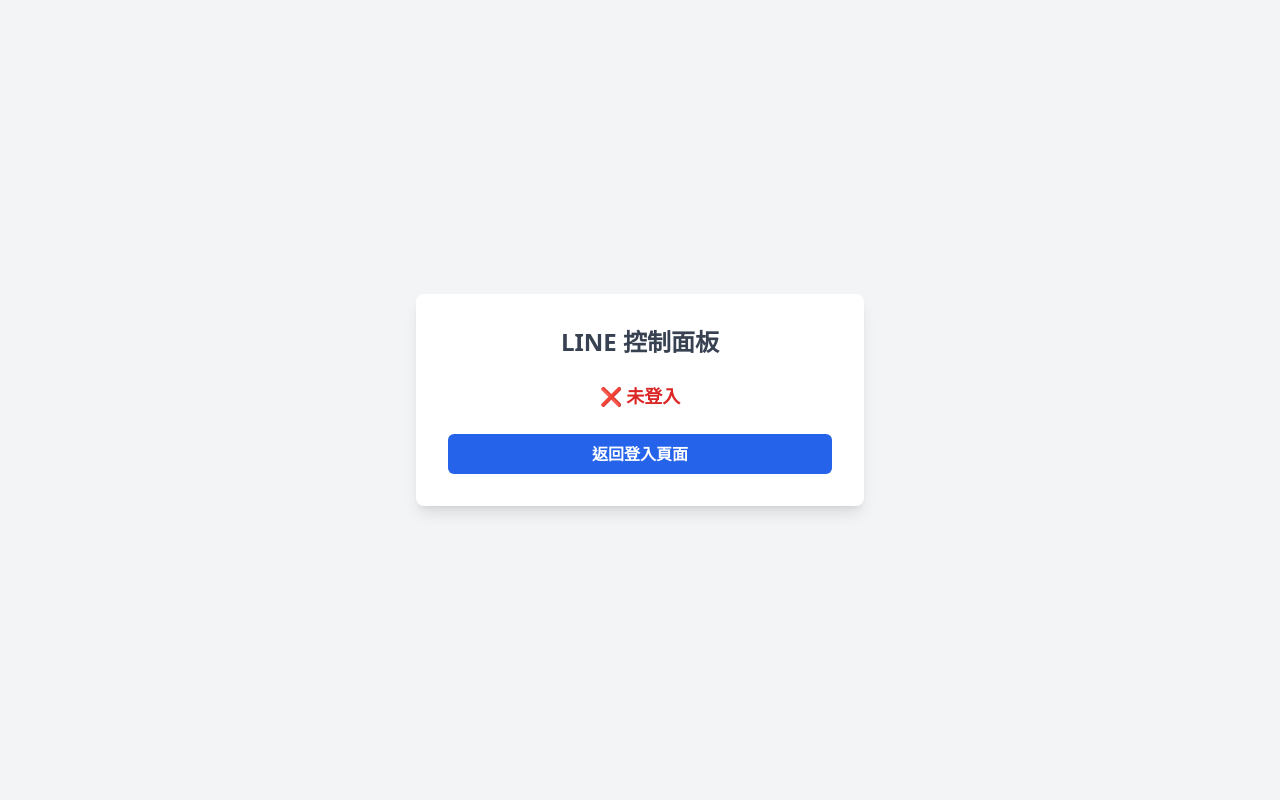
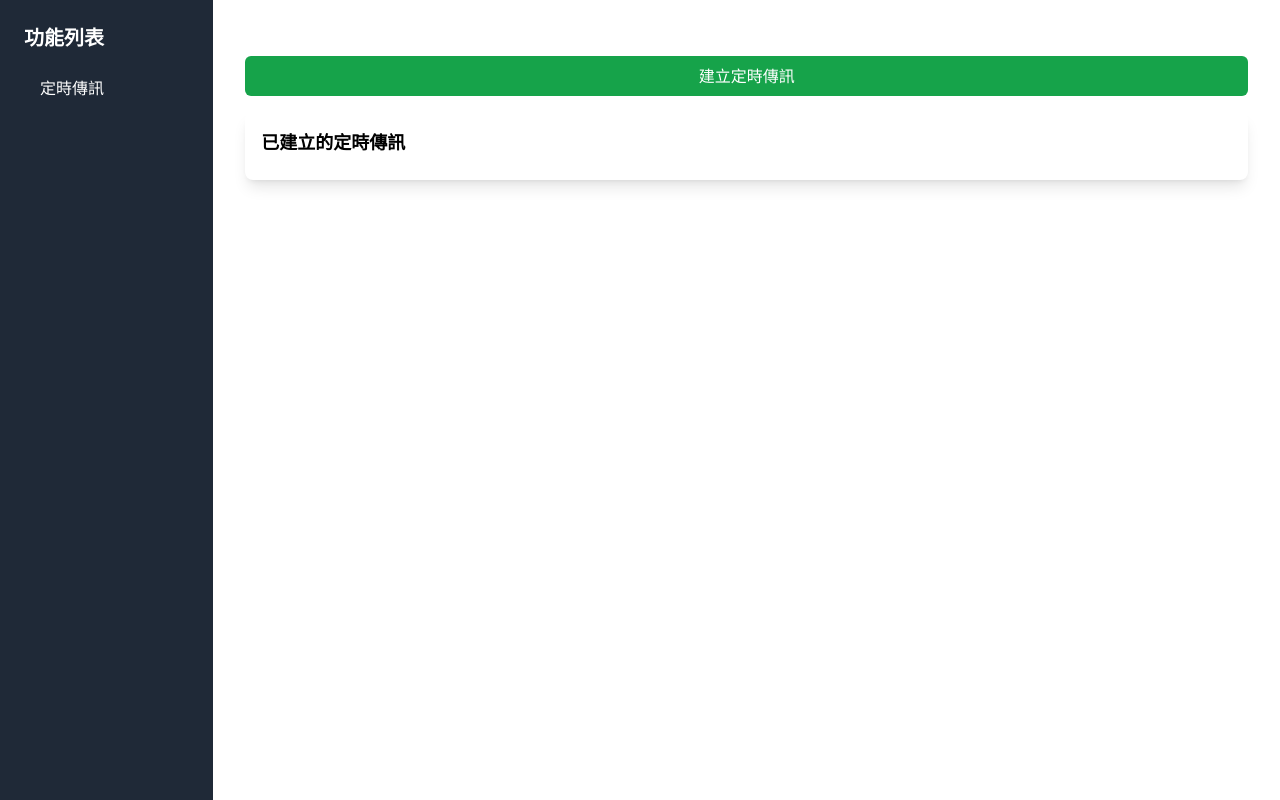
Before and after one commit to kcma1225/Line_AutoTools, a FastAPI app: page /dashboard in a window 1280 px wide. Run offline with FastAPI, Linux system fonts and the light colour scheme; parts of the project's set-up code (start-up, migrations or seed data) failed here and were passed over; some libraries are stand-ins or nearby versions.

Commit message:
update dashboard.html

```diff
--- a/app/main.py
+++ b/app/main.py
@@ -34,5 +34,6 @@ async def home(request: Request):
 async def dashboard(request: Request):
     return templates.TemplateResponse("dashboard.html", {"request": request})
 
+
 # **載入 `auth.py` API**
 app.include_router(auth.router)
--- a/app/templates/dashboard.html
+++ b/app/templates/dashboard.html
@@ -3,43 +3,138 @@
 <head>
     <meta charset="UTF-8">
     <meta name="viewport" content="width=device-width, initial-scale=1.0">
-    <title>LINE 控制面板</title>
+    <title>定時傳訊</title>
     <script src="https://cdn.tailwindcss.com"></script>
 </head>
-<body class="flex items-center justify-center h-screen bg-gray-100">
+<body class="h-screen flex">
+    <!-- 左側功能列表 -->
+    <div class="w-1/6 bg-gray-800 text-white p-6 flex flex-col space-y-4">
+        <h2 class="text-xl font-bold">功能列表</h2>
+        <div class="py-2 px-4 hover:bg-gray-700 cursor-pointer">定時傳訊</div>
+    </div>
 
-    <div class="w-full max-w-md p-8 space-y-6 bg-white shadow-lg rounded-lg text-center">
-        <h2 class="text-2xl font-bold text-gray-700">LINE 控制面板</h2>
-
+    <!-- 右側內容區域 -->
+    <div class="w-5/6 p-8">
         <div id="loginStatus" class="text-lg font-semibold text-red-600 hidden">❌ 未登入</div>
-
-        <button id="backToLogin"
-            class="hidden w-full px-4 py-2 mt-4 font-semibold text-white bg-blue-600 rounded-md hover:bg-blue-700">
+        <button id="backToLogin" class="hidden px-4 py-2 mt-4 bg-blue-600 text-white rounded-md hover:bg-blue-700">
             返回登入頁面
         </button>
+
+        <!-- 定時傳訊功能區域 -->
+        <div class="mt-6">
+            <button id="openPopup" class="w-full px-4 py-2 bg-green-600 text-white rounded-md hover:bg-green-700">
+                建立定時傳訊
+            </button>
+
+            <!-- 定時傳訊列表 -->
+            <div id="scheduleContainer" class="mt-4 p-4 bg-white shadow-lg rounded-lg">
+                <h3 class="text-lg font-bold">已建立的定時傳訊</h3>
+                <ul id="scheduleList" class="mt-2 text-gray-600">
+                    <!-- 模擬定時傳訊列表 -->
+                </ul>
+            </div>
+        </div>
+    </div>
+
+    <!-- Popup Form -->
+    <div id="popupForm" class="fixed top-0 left-0 w-full h-full bg-black bg-opacity-50 hidden flex items-center justify-center" onclick="closePopup(event)">
+        <div class="bg-white p-6 rounded-lg shadow-lg w-1/3 relative" onclick="event.stopPropagation()">
+            <button class="absolute top-2 right-2 text-gray-500" onclick="closePopup(event)">✖</button>
+            <h3 class="text-lg font-bold mb-4">建立定時傳訊</h3>
+
+            <!-- 發訊對象區塊 -->
+            <div class="mb-4">
+                <button id="openRecipientPopup" class="px-3 py-2 bg-green-400 text-black rounded-md hover:bg-green-500 text-sm">新增發訊對象</button>
+                <div id="recipientList" class="border p-2 rounded-md min-h-[50px] bg-gray-100 mt-2 text-sm text-gray-700">
+                    <!-- 新增的發訊對象會顯示在這裡 -->
+                </div>
+            </div>
+
+            <label class="block text-sm font-medium text-gray-700">時間</label>
+            <input type="time" class="w-full px-3 py-2 border rounded-md mt-1">
+
+            <label class="block text-sm font-medium text-gray-700 mt-3">發訊息週期</label>
+            <input id="number" type="number" value="1" class="w-full px-3 py-2 border rounded-md mt-1">
+
+            <!-- 訊息內容區塊 -->
+            <div class="mt-4">
+                <div class="flex items-center space-x-2">
+                    <input type="text" id="messageInput" placeholder="請輸入訊息內容..." class="w-full px-3 py-2 border rounded-md" required>
+                    <button onclick="addMessage()" class="px-3 py-2 bg-blue-500 text-white rounded-md hover:bg-blue-600">新增</button>
+                </div>
+                <div id="messageList" class="border p-2 mt-2 rounded-md bg-gray-100 h-40 overflow-y-auto grid gap-2">
+                    <!-- 訊息內容將顯示在這裡，編號與刪除按鈕 -->
+                </div>
+            </div>
+
+             <!-- 發訊對象 Popup -->
+        <div id="recipientPopup" class="fixed top-0 left-0 w-full h-full bg-black bg-opacity-50 hidden flex items-center justify-center" onclick="closeRecipientPopup(event)">
+            <div class="bg-white p-6 rounded-lg shadow-lg w-1/3 relative" onclick="event.stopPropagation()">
+                <button class="absolute top-2 right-2 text-gray-500" onclick="closeRecipientPopup(event)">✖</button>
+                <h3 class="text-lg font-bold mb-4">新增發訊對象</h3>
+                <div class="flex items-center space-x-2">
+                    <input type="text" placeholder="請輸入傳訊對象名稱..." class="w-full px-3 py-2 border rounded-md" required>
+                    <button class="px-3 py-2 bg-blue-500 text-white rounded-md hover:bg-blue-600">搜尋</button>
+                </div>
+                <div id="recipientSearchResults" class="border p-2 mt-2 rounded-md bg-gray-100 h-40 overflow-y-auto">
+                    <!-- 搜尋結果將顯示在這裡 -->
+                </div>
+            </div>
+        </div>
+
+            <button class="w-full px-4 py-2 mt-4 bg-blue-600 text-white rounded-md hover:bg-blue-700">
+                送出
+            </button>
+        </div>
     </div>
 
     <script>
-        async function checkLoginStatus() {
-            try {
-                const response = await fetch("/check-webdriver-url");
-                const result = await response.json();
-
-                if (!result.logged_in) {
-                    document.getElementById("loginStatus").classList.remove("hidden");
-                    document.getElementById("backToLogin").classList.remove("hidden");
-                }
-            } catch (error) {
-                console.error("檢測登入狀態錯誤:", error);
-            }
+        function openPopup() {
+            document.getElementById("popupForm").classList.remove("hidden");
         }
 
-        document.getElementById("backToLogin").addEventListener("click", function() {
-            window.location.href = "/";
-        });
+        function closePopup(event) {
+            document.getElementById("popupForm").classList.add("hidden");
+        }
 
-        window.onload = checkLoginStatus;
+        function openRecipientPopup() {
+            document.getElementById("recipientPopup").classList.remove("hidden");
+        }
+
+        function closeRecipientPopup(event) {
+            document.getElementById("recipientPopup").classList.add("hidden");
+        }
+
+        function addMessage() {
+            const messageInput = document.getElementById("messageInput");
+            const messageList = document.getElementById("messageList");
+            if (messageInput.value.trim() === "") return;
+
+            const listItem = document.createElement("div");
+            listItem.classList.add("flex", "justify-between", "items-center", "p-2", "bg-white", "shadow", "rounded-md");
+
+            listItem.innerHTML = `
+                <span class="message-text">${messageList.children.length + 1}. ${messageInput.value}</span>
+                <button class="px-2 py-1 bg-red-500 text-white rounded-md hover:bg-red-600" onclick="removeMessage(this)">刪除</button>
+            `;
+            messageList.appendChild(listItem);
+            messageInput.value = "";
+        }
+
+        function removeMessage(button) {
+            button.parentElement.remove();
+            updateMessageList();
+        }
+
+        function updateMessageList() {
+            const messages = document.querySelectorAll("#messageList .message-text");
+            messages.forEach((message, index) => {
+                message.textContent = `${index + 1}. ${message.parentElement.querySelector(".message-text").textContent.split(". ").slice(1).join(". ")}`;
+            });
+        }
+
+        document.getElementById("openPopup").addEventListener("click", openPopup);
+        document.getElementById("openRecipientPopup").addEventListener("click", openRecipientPopup);
     </script>
-
 </body>
 </html>
```
Also changed, not shown: app/templates/index.html (+18 -4 lines), README.md.
